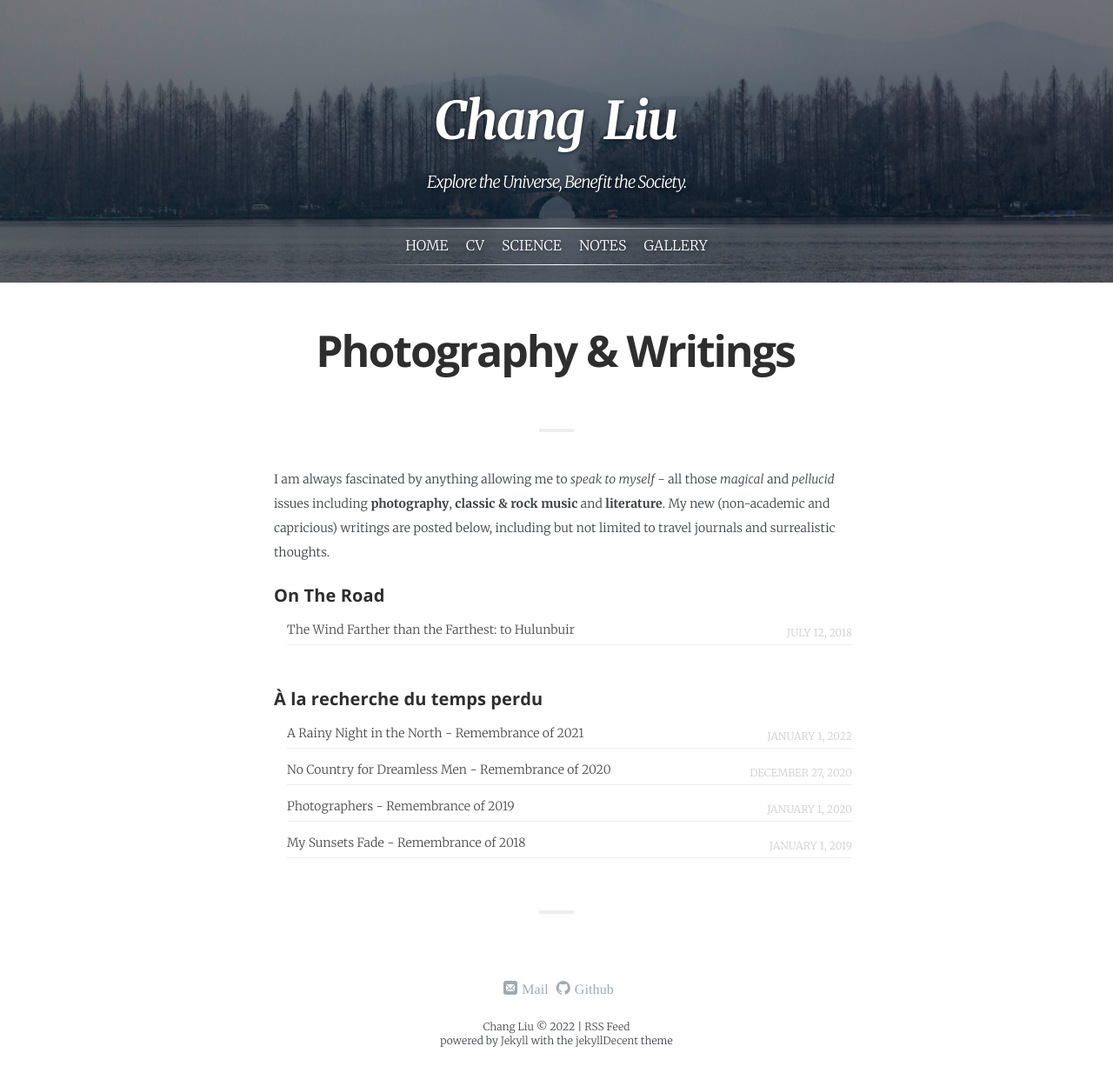
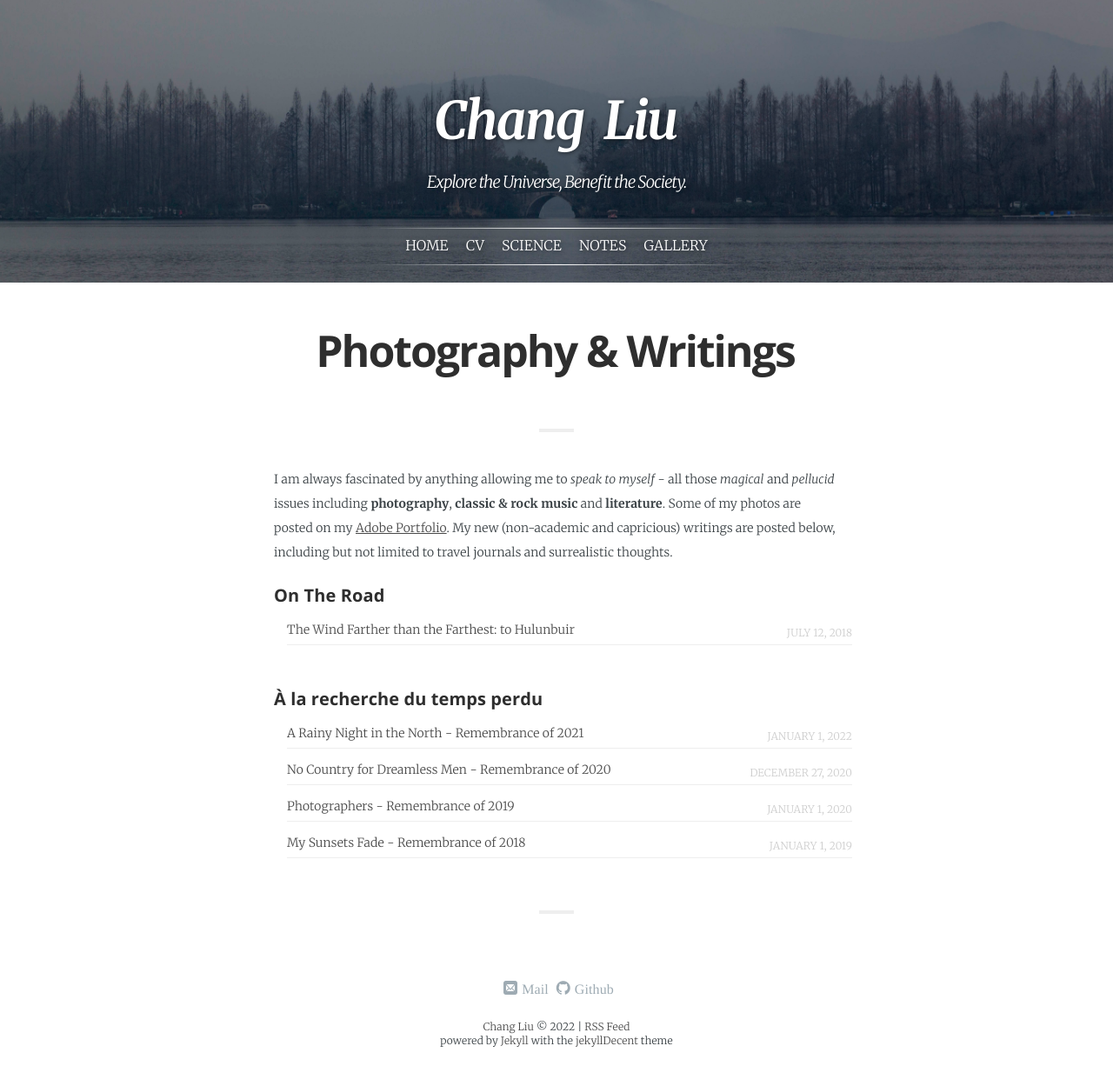
Before and after one commit to slowdivePTG/slowdivePTG.github.io, a Jekyll site: the page built from _pages/Gallery.md, in a window 1280 px wide. Shown: the whole page at 87% size. Built offline with Jekyll 4.4.1, drawn with Linux system fonts in a browser that asks for light colours; some web fonts are replaced; a script that is not in the unit is left out.

Commit message:
Adobe portfolio

```diff
--- a/_pages/Gallery.md
+++ b/_pages/Gallery.md
@@ -6,7 +6,7 @@
 title:     Photography & Writings
 ---
 
-I am always fascinated by anything allowing me to <i>speak to myself</i> - all those *magical* and *pellucid* issues including **photography**, **classic & rock music** and **literature**. My new (non-academic and capricious) writings are posted below, including but not limited to travel journals and surrealistic thoughts.
+I am always fascinated by anything allowing me to <i>speak to myself</i> - all those *magical* and *pellucid* issues including **photography**, **classic & rock music** and **literature**. Some of my photos are posted on my <u><a href = 'https://ptgcliu.myportfolio.com/work'> Adobe Portfolio</a></u>. My new (non-academic and capricious) writings are posted below, including but not limited to travel journals and surrealistic thoughts.
 
   {% assign sorted_cats = site.categories | sort %}
   {% for category in sorted_cats %}
--- a/index.html
+++ b/index.html
@@ -52,7 +52,7 @@
    </div>
    <div class="content">
        <ul>
-          I was born in <b><a href='https://en.wikipedia.org/wiki/Xinchang_County'>Xinchang (新昌)</a></b>, China, a mountainous, peaceful county where I used to wander as all those ancient Chinese poets did. I was then fascinated by the nature for the first time during star-counting and daydreaming, long before I picked up physics. I have inevitably become a shutterbug (my <u><a href = 'https://www.instagram.com/slowdiveptg/'>Instagram</a></u>) and kept reading, wandering, and writing as my hobbies. Drop by my <b><a href="/Gallery">Gallery</a></b>!
+          I was born in <b><a href='https://en.wikipedia.org/wiki/Xinchang_County'>Xinchang (新昌)</a></b>, China, a mountainous, peaceful county where I used to wander as all those ancient Chinese poets did. I was then fascinated by the nature for the first time during star-counting and daydreaming, long before I picked up physics. I have inevitably become a shutterbug (my <u><a href = 'https://ptgcliu.myportfolio.com/work'>portfolio</a></u>) and kept reading, wandering, and writing as my hobbies. Drop by my <b><a href="/Gallery">Gallery</a></b>!
        </ul>
    </div>
 </div>
```
